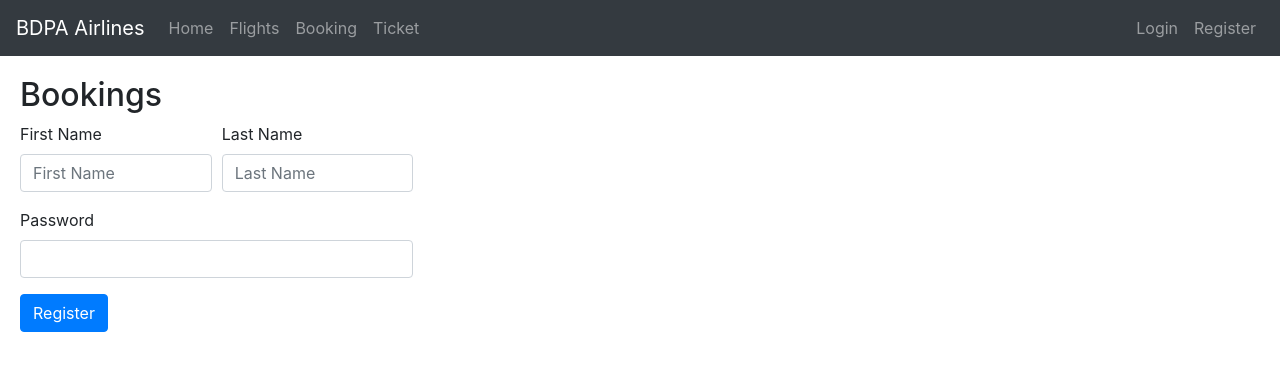
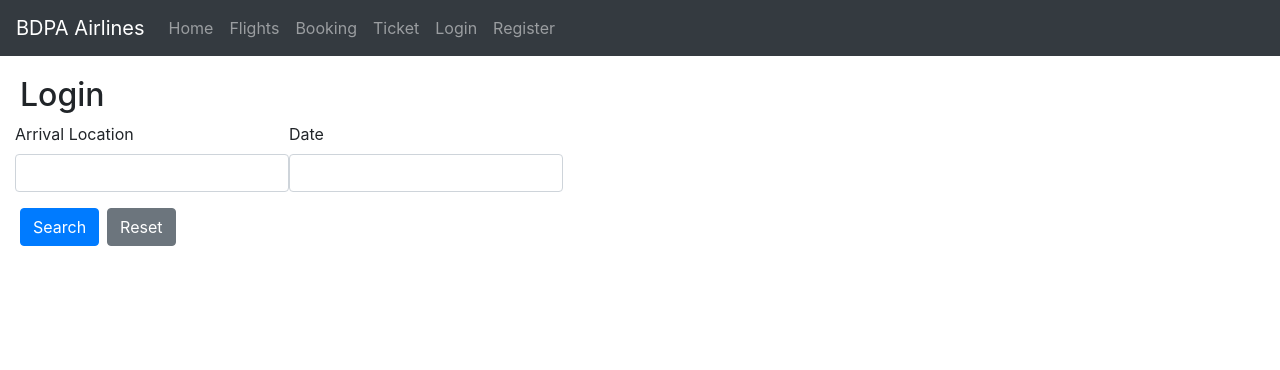
Before and after one commit to JosephMugo/bdpa2020ui, a React (Create React App) app: page /booking in a window 1280 px wide. Shown: the top 370 px of the page. Built offline with nearby package versions, Linux system fonts and the light colour scheme.

Commit message:
Sign out shows login/register in navabr

```diff
--- a/src/App.jsx
+++ b/src/App.jsx
@@ -1,4 +1,4 @@
-import React from "react"
+import React, { useState } from "react"
 import {
     BrowserRouter as Router,
     //Switch,
@@ -18,7 +18,9 @@ import Login from "./containers/Login"
 import Register from "./containers/Register"
 
 const App = () => {
-    const cookies = new Cookies(), token = cookies.get("userToken"), role = cookies.get("userRole")
+    const cookies = new Cookies()
+    const [token, setToken] = useState(cookies.get("userToken")), [role, setRole] = useState(cookies.get("role"))
+    console.log("cookies", cookies.getAll())
     return (
         <div>
             <Navbar bg="dark" variant="dark" expand="lg">
@@ -30,13 +32,11 @@ const App = () => {
                         <Nav.Link href="/flights">Flights</Nav.Link>
                         <Nav.Link href="/booking">Booking</Nav.Link>
                         <Nav.Link href="/tickets">Ticket</Nav.Link>
-                        {token && role === "customer" && <Nav.Link href="/dashboard_customer">Customer Dashboard</Nav.Link>}
+                        {token && <Nav.Link href="/dashboard_customer">Customer Dashboard</Nav.Link>}
                         {token && role === "admin" && <Nav.Link href="/dashboard_admin">Admin Dashboard</Nav.Link>}
+                        {!token && <Nav.Link href="/login">Login</Nav.Link>}
+                        {!token && <Nav.Link href="/register">Register</Nav.Link>}
                     </Nav>
-                    {!token && <Nav>
-                        <Nav.Link href="/login">Login</Nav.Link>
-                        <Nav.Link href="/register">Register</Nav.Link>
-                    </Nav>}
                 </Navbar.Collapse>
             </Navbar>
             <Router>
@@ -52,7 +52,7 @@ const App = () => {
                     <Route exact path="/" component={Home} />
                 </div>
             </Router>
-        </div>
+        </div >
     )
 }
 
--- a/src/containers/Booking.jsx
+++ b/src/containers/Booking.jsx
@@ -1,59 +1,44 @@
 import React, { useState } from "react"
-import InputGroup from 'react-bootstrap/InputGroup'
-import { FormControl } from "react-bootstrap"
-import { Form, Button, Col } from 'react-bootstrap'
-
+import { Formik, Field, Form, ErrorMessage } from 'formik'
+import * as Yup from 'yup'
 const Bookings = (flights) => {
-    const [isValid, setValid] = useState("")
-    const formGroup = (label, size, isRequired) => {
-        return (
-            <Form.Group as={Col} md={size} controlId={label.toLowerCase().replace(" ", "_")}>
-                <Form.Label>{label}</Form.Label>
-                {isRequired ? <Form.Control required type="text" placeholder={label} /> : <Form.Control type="text" placeholder={label} />}
-                {isRequired && <Form.Control.Feedback type="invalid">Required</Form.Control.Feedback>}
-            </Form.Group>
-        )
+    const handleLogin = async (fields) => {
     }
-
-    const handleSubmit = (event) => {
-        event.preventDefault()
-        event.stopPropagation()
-        setValid(true)
-    }
-    if (flights === true) { //if there coming from the flights section it'll skip asking them where and when they wanna go
-        return (
-            <div>this is an empty div</div>
-        )
-    } else {
-        return (
-            <div>
-                <div className="row">
-                    <div className='col-sm-4'>
-                        <h2>Bookings</h2>
-                        <Form noValidate validated={isValid} onSubmit={handleSubmit}>
-                            <Form.Row>
-                                {formGroup("First Name", 6, true)}
-                                {formGroup("Last Name", 6, true)}
-                            </Form.Row>
-                            <Form.Group controlId="password">
-                                <Form.Label>Password</Form.Label>
-                                <Form.Control required type="password" aria-describedby="passwordHelpBlock" />
-                                <Form.Control.Feedback type="invalid">Required</Form.Control.Feedback>
-                            </Form.Group>
-                            <Button type="submit" >Register</Button>
-                        </Form>
-                    </div>
-                </div>
-            </div>
-            // Card info and what not: exp date, zip code, type of card
-            // If logged in ask to save info to not type it later
-            // Select seat number
-            // How many bags
-            // first is free second carry on is $30 second checked is $50 and more is $100
-            // max 2 carry-on and 5 checked
-            // must book 24 hours before flight
-        )
-    }
+    const required = Yup.string().required('Required')
+    return (
+        <>
+            <h2>Login</h2>
+            <Formik
+                initialValues={{ location: "", date: "" }}
+                validationSchema={Yup.object().shape({
+                    location: required,
+                    date: required,
+                })}
+                onSubmit={handleLogin}
+            >
+                {({ errors, touched }) => (
+                    <Form>
+                        <div className="form-row">
+                            <div className="form-group">
+                                <label htmlFor="location">Arrival Location</label>
+                                <Field name="location" type="text" className={'form-control' + (errors.location && touched.location ? ' is-invalid' : '')} />
+                                <ErrorMessage name="location" component="div" className="invalid-feedback" />
+                            </div>
+                            <div className="form-group">
+                                <label htmlFor="date">Date</label>
+                                <Field name="date" type="text" className={'form-control' + (errors.date && touched.date ? ' is-invalid' : '')} />
+                                <ErrorMessage name="date" component="div" className="invalid-feedback" />
+                            </div>
+                        </div>
+                        <div className="form-group">
+                            <button type="submit" className="btn btn-primary mr-2">Search</button>
+                            <button type="reset" className="btn btn-secondary">Reset</button>
+                        </div>
+                    </Form>
+                )}
+            </Formik>
+        </>
+    )
 }
 
 export default Bookings
--- a/src/containers/DashboardCustomer.jsx
+++ b/src/containers/DashboardCustomer.jsx
@@ -1,16 +1,16 @@
 import React from "react"
 import { Table, Button, ButtonGroup, ButtonToolbar, InputGroup, FormControl, DropdownButton, Dropdown } from 'react-bootstrap'
 import Cookies from "universal-cookie"
+const cookies = new Cookies()
 const DashboardCustomer = () => {
     const signOut = () => {
         console.log("signout")
-        const cookies = new Cookies()
         cookies.remove("userToken")
         cookies.remove("role")
     }
     return (
         <>
-            <p>Welcome USERNAME to your private dashboard!</p>
+            <p>Welcome {cookies.get("username")}!</p>
             <p>Last Login IP: LAST_IP</p>
             <p>Last Login Date: LAST_DATE</p>
 
--- a/src/containers/Login.jsx
+++ b/src/containers/Login.jsx
@@ -24,7 +24,7 @@ const Login = () => {
                 })}
                 onSubmit={handleLogin}
             >
-                {({ errors, status, touched }) => (
+                {({ errors, touched }) => (
                     <Form>
                         <div className="form-group">
                             <label htmlFor="username">Username</label>
--- a/src/containers/Register.jsx
+++ b/src/containers/Register.jsx
@@ -15,6 +15,7 @@ const Register = () => {
         setUsernameValidity(3)
         const response = await createUser(info)
         setUsernameValidity(0 + response)
+        if (response) window.setTimeout(() => window.open("/login", "_top"), 1000)
     }
     const required = Yup.string().required('Required')
     return (
--- a/src/services/userService.js
+++ b/src/services/userService.js
@@ -24,11 +24,13 @@ export const login = async (user) => {
     const tokenUrl = baseUserURL + '/token'
     try {
         const response = await superagent.post(tokenUrl, username).set(headers)
-        const token = response.body.token
+        const { token, role } = response.body
         console.log("token", token)
-        console.log("role", response.body.role)
+        console.log(username, role)
         const cookies = new Cookies()
+        cookies.set('username', username)
         cookies.set('userToken', token)
+        cookies.set('role', role)
         return true
     } catch (err) {
         if (err.status === 401) console.log("Bad credentials")
```
